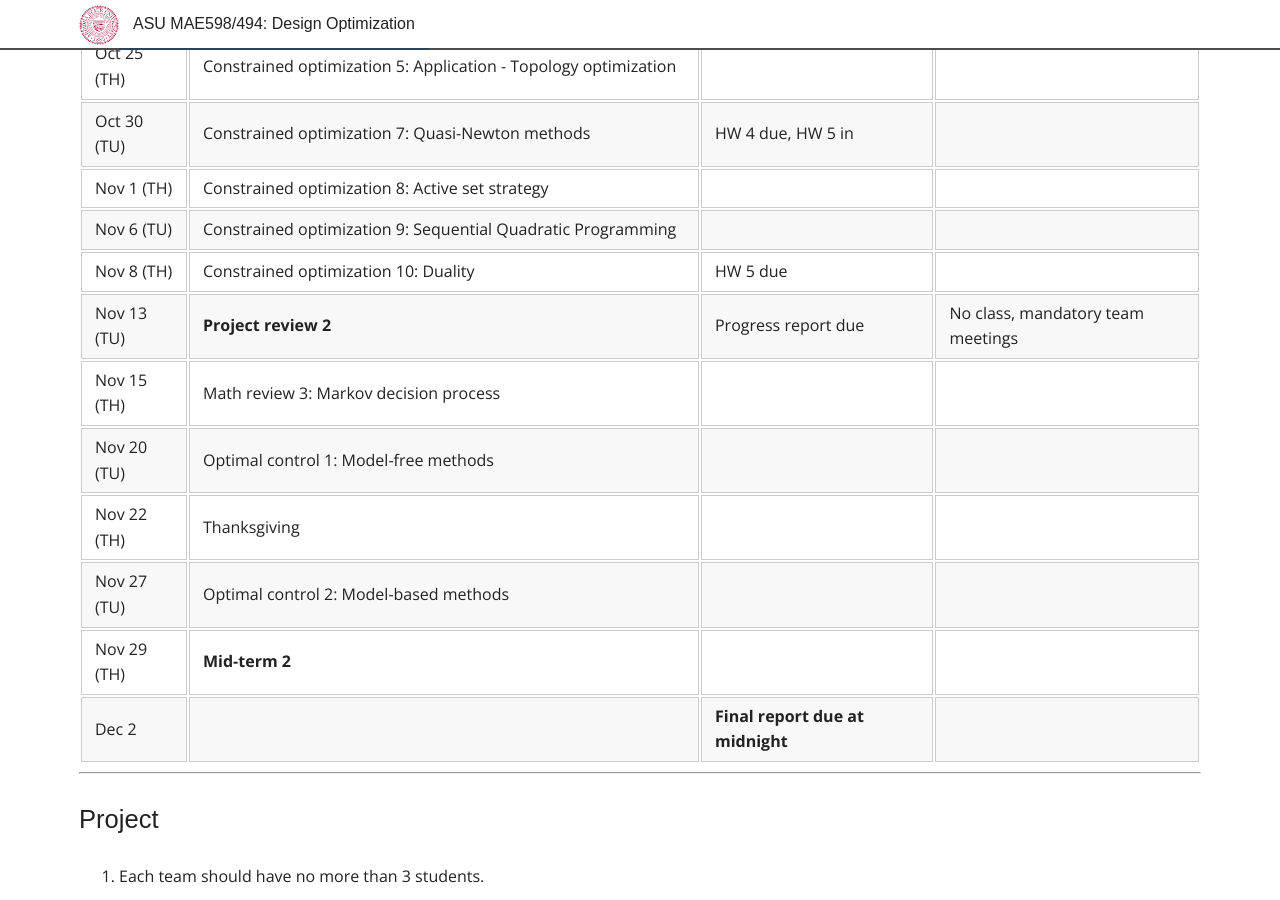
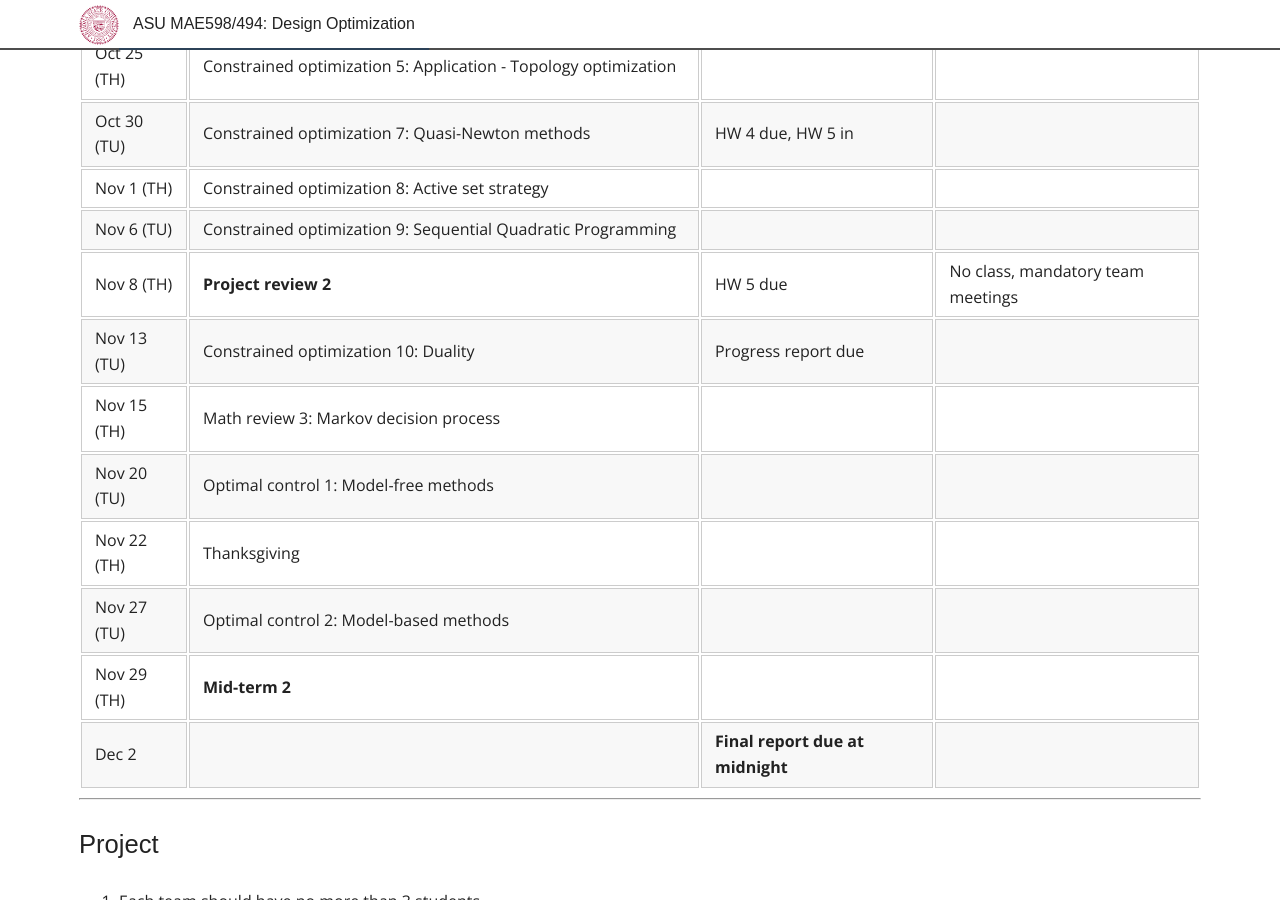
Before and after one commit to DesignInformaticsLab/DesignInformaticsLab.github.io, a Jekyll site: the page built from _posts/teaching/designopt/2017-04-16-syllabus.md, in a window 1280 px wide and 900 px high, scrolled down 2321 px. Built offline with Jekyll 4.4.1, drawn with Linux system fonts in a browser that asks for light colours; some web fonts are replaced.

Commit message:
updated tutorial

```diff
--- a/_posts/teaching/designopt/2017-04-16-syllabus.md
+++ b/_posts/teaching/designopt/2017-04-16-syllabus.md
@@ -73,8 +73,8 @@ There are 5 homework assignments,
 | Oct 30 (TU)	            | Constrained optimization 7: Quasi-Newton methods                      | HW 4 due, HW 5 in             	            |                           	    |
 | Nov 1 (TH)                | Constrained optimization 8: Active set strategy 	                    |                         |                                   |
 | Nov 6 (TU)	            | Constrained optimization 9: Sequential Quadratic Programming          |              	            |                           	    |
-| Nov 8 (TH)	            | Constrained optimization 10: Duality                                  | HW 5 due           	            |                           	    |
-| Nov 13 (TU)	            | **Project review 2**                                                  | Progress report due                         |  No class, mandatory team meetings          	                    |
+| Nov 8 (TH)	            | **Project review 2**                                                  | HW 5 due           	            | No class, mandatory team meetings                          	    |
+| Nov 13 (TU)	            | Constrained optimization 10: Duality                                  | Progress report due                         |            	                    |
 | Nov 15 (TH)	            | Math review 3: Markov decision process           	                    |                           |                                   |
 | Nov 20 (TU)	            | Optimal control 1: Model-free methods                                 |            	            |                            	    |
 | Nov 22 (TH)	            | Thanksgiving                                      	                |            	            |                            	    |
```
